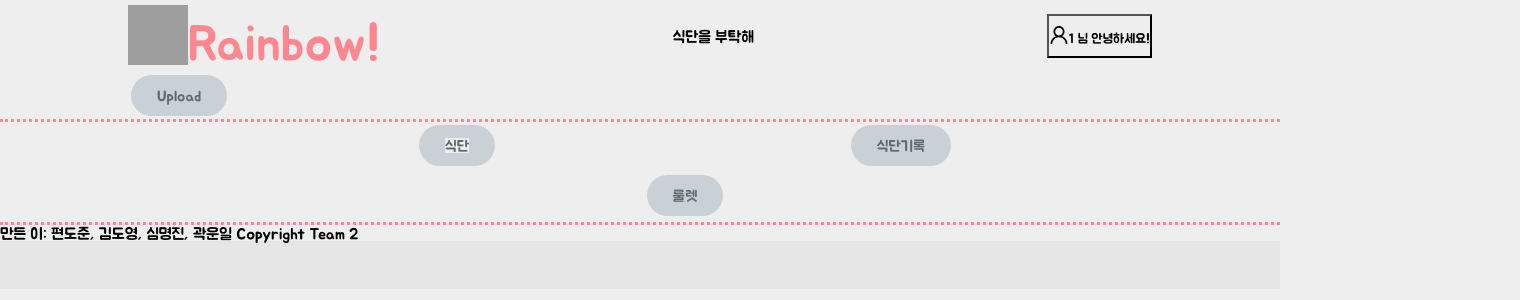
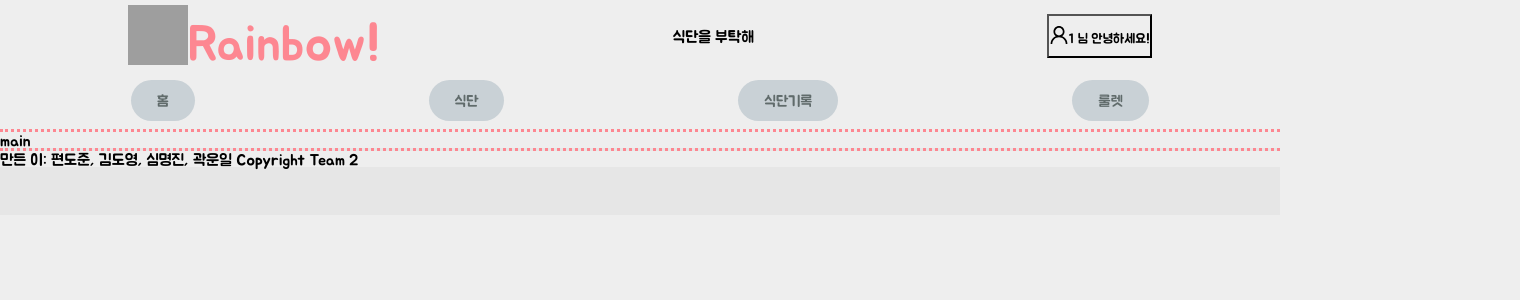
Before and after one commit to unil-kwag/rainbow, a React (Create React App) app in the folder react/pm/: page / in a window 1280 px wide. Shown: the top 300 px of the page, 1520 px wide, since content can reach past the window. Built offline with nearby package versions, Linux system fonts and the light colour scheme; no server answers; grey boxes are pictures that could not be loaded.

Commit message:
recent 수정

```diff
--- a/react/pm/src/App.css
+++ b/react/pm/src/App.css
@@ -29,6 +29,14 @@ header {
   /* background-color: orange; */
 }
 
+#category {
+  padding-top: 5px;
+  padding-bottom: 5px;
+  display: flex;
+  align-items: center;
+  justify-content: space-between;
+  width: 1024px;
+}
 #rainbow-logo > img {
   float: left;
   width: 60px;
--- a/react/pm/src/App.js
+++ b/react/pm/src/App.js
@@ -50,10 +50,23 @@ function App() {
               안녕하세요!
             </button>
           </div>
-          <div>
+          <div id="category">
+            <p>
+              <Link to={{ pathname: "/", state: { test: "hello" } }}>홈</Link>
+            </p>
             <p>
               <Link to={{ pathname: "/upload/", state: { test: "hello" } }}>
-                Upload
+                식단
+              </Link>
+            </p>
+            <p>
+              <Link to={{ pathname: "/history/", state: { test: "hello" } }}>
+                식단기록
+              </Link>
+            </p>
+            <p>
+              <Link to={{ pathname: "/rullet/", state: { test: "hello" } }}>
+                룰렛
               </Link>
             </p>
           </div>
--- a/react/pm/src/main/index.js
+++ b/react/pm/src/main/index.js
@@ -4,23 +4,7 @@ import { Link } from "react-router-dom";
 import "./index.css";
 class MainPage extends Component {
   render() {
-    return (
-      <nav>
-        <ul>
-          <li>
-            <Link to={{ pathname: "/upload/", state: { test: "hello" } }}>
-              <p>식단</p>
-            </Link>
-          </li>
-          <li>
-            <a href="1.html">식단기록</a>
-          </li>
-          <li>
-            <a href="1.html">룰렛</a>
-          </li>
-        </ul>
-      </nav>
-    );
+    return <div>main</div>;
   }
 }
 
```
